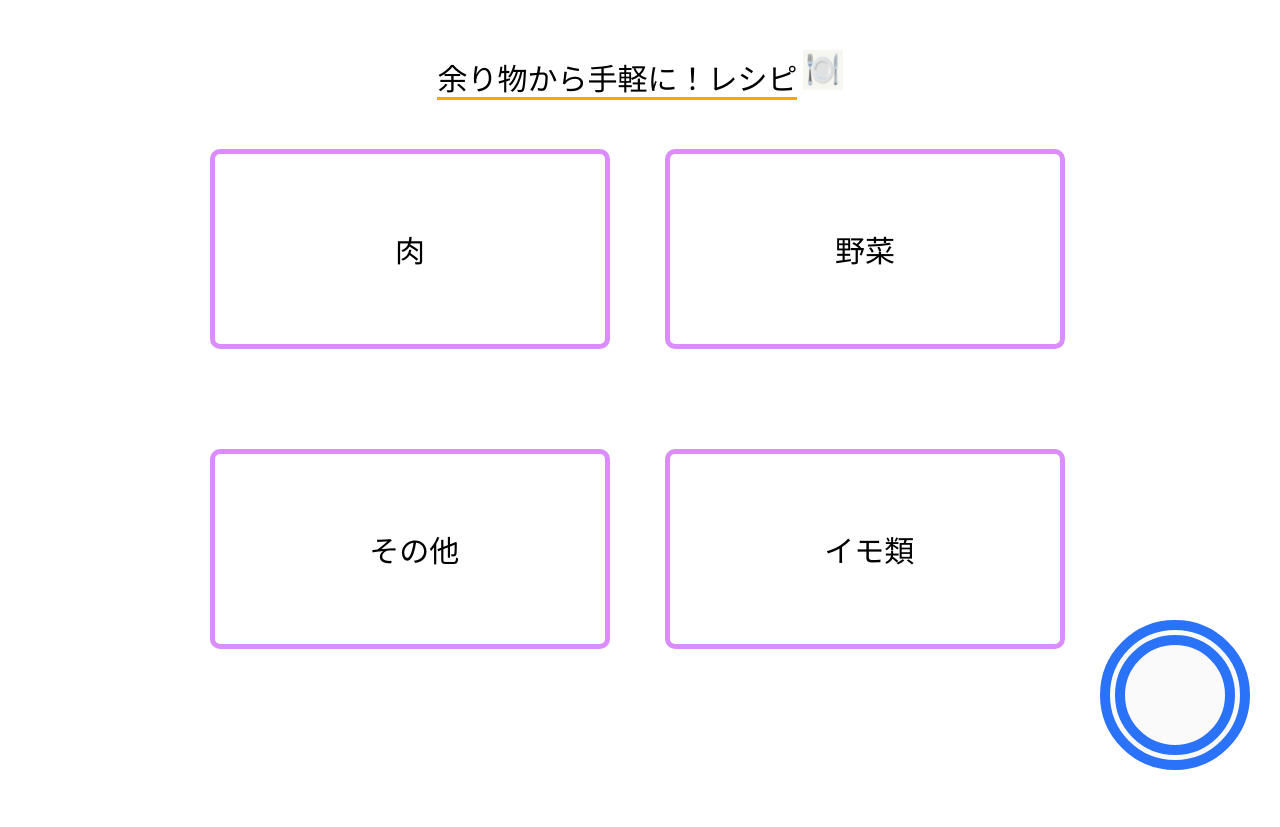
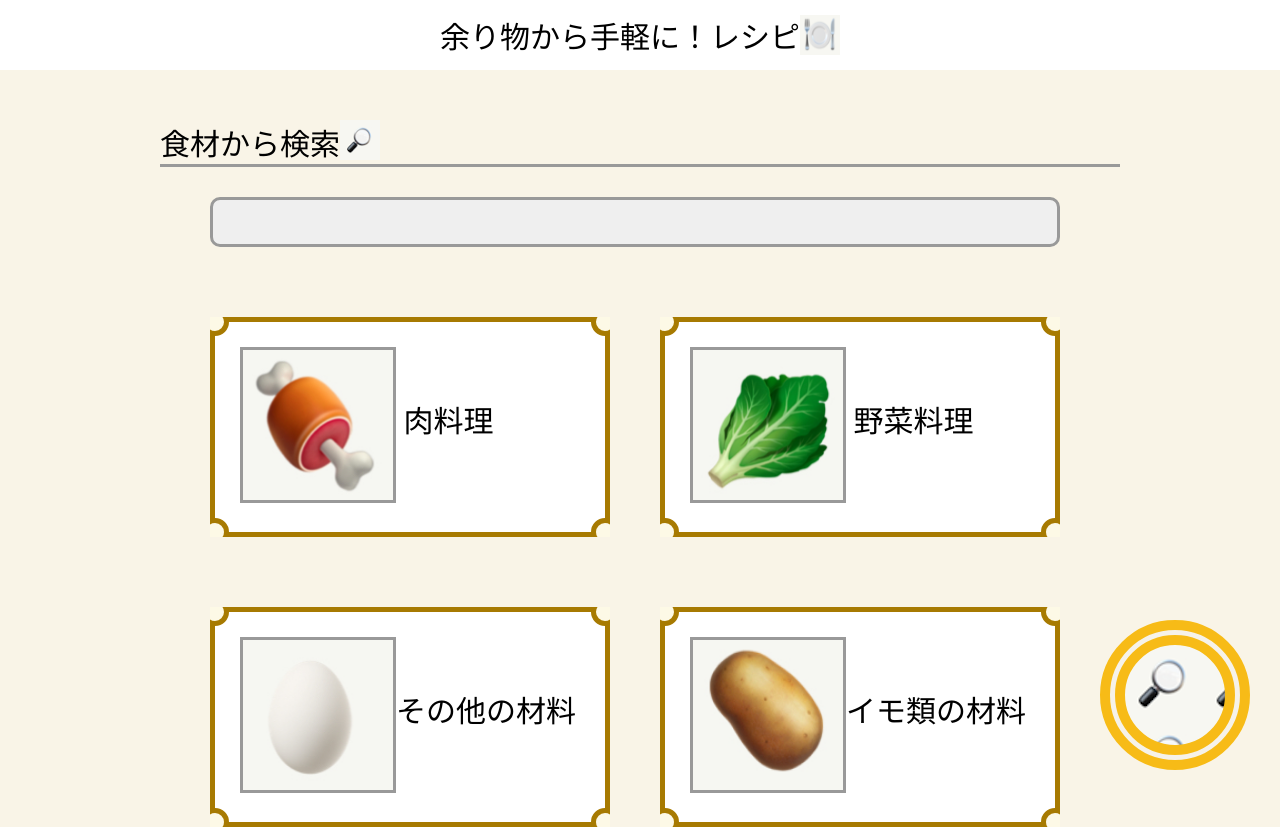
Before and after one commit to peko-29/recipe, a Django app: template recipe/templates/recipe/index.html in a window 1280 px wide. Before the commit the page ends 770 px from the top, so only its background shows below. Run offline with Django 3.2, Linux system fonts and the light colour scheme; the template is opened without the code that fills it: values that come from a table or form of the project are taken from there, others are empty; data comes from the database, SQL or seed files in the repository; some libraries are stand-ins or nearby versions.

Commit message:
“index-haruki”

```diff
--- a/recipe/templates/recipe/index.html
+++ b/recipe/templates/recipe/index.html
@@ -9,62 +9,99 @@
     <title>検索画面</title>
   </head>
 
-  <body id="wrap">
-    <div id="app" class="continer">
-      <div class="genre-continer">
-        <div class="title">
-          <span class="under-1">余り物から手軽に！レシピ</span>
-          <img src="/images/silver.png" class="silver_png">
-        </div>
+  <body>
+    <div class="continer">
+      <div class="title">
+        <p class="under-1">余り物から手軽に！レシピ<img src="/images/silver.png" class="silver_png"></p>
+      </div>
 
 
+      <div class="genre-continer" id="wrap">
+           <!--genre button ・・・ ① -->
 
-          <!-- genre button ・・・ ① -->
+          <div class="genre-header">
+             <p class="under-2">食材から検索<img src="/images/search.png" class="silver_png"></p>
 
-          <!--<div class="genre-header">-->
-          <!--   <span class="under-2">食材から検索</span>-->
-          <!--   <img src="/images/search.png" class="silver_png">-->
+
              <!--検索バー -->
-          <!--  <div class="search-bar-continer">-->
-          <!--    <input type="button"  id="search"class="search-bar"></input>-->
-
-          <!--  </div>-->
-          <!--</div>-->
+            <div class="search-bar-continer">
+              <input type="button"  id="search"class="search-bar"></input>
+            </div>
+          </div>
 
           <span id="test1"></span>
 
-            <!-- 大ジャンルボタン -->
+          <!-- 大ジャンルボタン -->
           <div class="genre-body-1">
-            {% for genre in genres_list %}
-              {% if genre.id == 1 %}
-               <input type="button" class="genre-button" id="btn1" value="{{ genre.name }}" onclick="cal1()" style="cursor:pointer;"></input>
-              {% endif %}
-            {% endfor %}
+            <div id="box01" class="box-outer">
+              <input type="button" class="genre-button" id="btn1" value="{{ genre.name }}" onclick="cal1()" style="cursor:pointer;"></input>
+              <div class="circle top-left"></div>
+              <div class="circle top-rigt"></div>
+              <div class="circle btm-left"></div>
+              <div class="circle btm-rigt"></div>
+                <div class="box-block">
+                  {% for genre in genres_list %}
+                    {% if genre.id == 1 %}
+
+                     <p class="genre-text"><img src="/images/meat.png" class="genre_png">  {{ genre.name }}料理</p>
+                    {% endif %}
+                  {% endfor %}
+                </div>
+            </div>
 
 
-              {% for genre in genres_list %}
-              {% if genre.id == 2 %}
-               <input type="button" class="genre-button" id="btn2" value="{{ genre.name }}" onclick="cal2()" style="cursor:pointer;"> </input>
-              {% endif %}
-              {% endfor %}
+            <div id="box01" class="box-outer">
+              <input type="button" class="genre-button" id="btn2" value="{{ genre.name }}" onclick="cal2()" style="cursor:pointer;"> </input>
+              <div class="circle top-left"></div>
+              <div class="circle top-rigt"></div>
+              <div class="circle btm-left"></div>
+              <div class="circle btm-rigt"></div>
+                <div class="box-block">
+                  {% for genre in genres_list %}
+                    {% if genre.id == 2 %}
 
+                      <p class="genre-text"><img src="/images/vegetable.png" class="genre_png">  {{ genre.name }}料理</p>
+                    {% endif %}
+                  {% endfor %}
+                </div>
+            </div>
           </div>
-          <div class="genre-body-2">
-              {% for genre in genres_list %}
-              {% if genre.id == 3 %}
+
+          <div class="genre-body-1">
+            <div id="box01" class="box-outer">
               <input type="button" class="genre-button" id="btn3" value=" {{ genre.name }}" onclick="cal3()" style="cursor:pointer;"> </input>
-              {% endif %}
-              {% endfor %}
+              <div class="circle top-left"></div>
+              <div class="circle top-rigt"></div>
+              <div class="circle btm-left"></div>
+              <div class="circle btm-rigt"></div>
+                <div class="box-block">
+                  {% for genre in genres_list %}
+                    {% if genre.id == 3 %}
 
+                     <p class="genre-text"><img src="/images/egg.png" class="genre_png">{{ genre.name }}の材料</p>
+                    {% endif %}
+                  {% endfor %}
+                </div>
+            </div>
 
-              {% for genre in genres_list %}
-              {% if genre.id == 5 %}
-               <input type="button" class="genre-button" id="btn4" value=" {{ genre.name }}" onclick="cal4()" style="cursor:pointer;"></input>
-              {% endif %}
-              {% endfor %}
-           </div>
+            <div id="box01" class="box-outer">
+              <input type="button" class="genre-button" id="btn4" value=" {{ genre.name }}" onclick="cal4()" style="cursor:pointer;"></input>
+              <div class="circle top-left"></div>
+              <div class="circle top-rigt"></div>
+              <div class="circle btm-left"></div>
+              <div class="circle btm-rigt"></div>
+                <div class="box-block">
+                  {% for genre in genres_list %}
+                    {% if genre.id == 5 %}
 
-      </div>
+                      <p class="genre-text"><img src="/images/potato.png" class="genre_png">{{ genre.name }}の材料</p>
+                    {% endif %}
+                  {% endfor %}
+                </div>
+            </div>
+          </div>
+        </div>
+    </div>
 
 
 
@@ -650,54 +714,65 @@
       color: #FFF;
     }
 
-
-    }
+}
 
 
 
 
-
+  /*パソコンサイズ*/
    @media screen and (min-width: 767px) {
 
-
-
     body {
-       font-size: 16px;
-      font-family: Verdana, sans-serif;
+      font-size: 16px;
+      /*font-family: Verdana, sans-serif;*/
+      font-family: "Rounded Mplus 1c";
       width: 100%;
-      /*height: 900px;*/
       text-align:center;
-
+      background-color: hsla(44, 95%, 39%, 0.094);
+      margin: 0 auto;
+      padding: 0;
     }
 
-    #wrap{
-      width: 960px;	   /*全体の幅を指定する*/
-
-      margin: 0 auto;    /*マージンの指定をする、ブラウザ対策*/
-      text-align:left;   /*全体を左揃えにする。*/
-      margin-top: 50px;
+    .continer {
+      margin: 0;
     }
 
     /*タイトル*/
     .title {
+      text-align: center;
+      background-color: #FFF;
+      color: #000;
 
-      text-align: center;
+      margin: 0;
+      padding: 0;
     }
 
     .under-1 {
-      border-bottom: 3px solid #ffa500;
+       height: 70px;
       font-size: 30px;
-
-       height:20px;
-       vertical-align:baseline;
+      margin: 0;
+      padding: 0;
+      display: -webkit-flex;
+       display: flex;
+       -webkit-align-items: center; /* 縦方向中央揃え（Safari用） */
+       align-items: center; /* 縦方向中央揃え */
+       -webkit-justify-content: center; /* 横方向中央揃え（Safari用） */
+       justify-content: center; /* 横方向中央揃え */
     }
 
     /*画像*/
     .silver_png {
-
       width: 40px;
       height: 40px;
-      vertical-align:baseline;
+      vertical-align:top;
+    }
+
+
+    #wrap{
+      width: 960px;	   /*全体の幅を指定する*/
+      margin: 0 auto;    /*マージンの指定をする、ブラウザ対策*/
+      text-align:left;
+      /*全体を左揃えにする。*/
     }
 
 
@@ -733,30 +808,14 @@
 
     /* 検索ボタン */
     .search-button {
-      z-index: 3;
+      z-index: 5;
 
       width: 150px;
       height: 150px;
       position: relative;
-      border: solid #2a72f8 10px;
+      border: solid #f7bb17 10px;
       border-radius: 50%;
       box-sizing: border-box;
-
-      /*width: 150px;*/
-      /*height: 150px;*/
-      /*position: relative;*/
-      /*border: solid #4169e1 5px;*/
-      /*border-radius: 50%;*/
-      /*box-sizing: border-box;*/
-
-      /*width: 150px;*/
-      /*height: 150px;*/
-      /*position: relative;*/
-      /*border: solid #2a72f8 15px;*/
-      /*border-radius: 50%;*/
-      /*box-sizing: border-box;*/
-
-
       position: fixed;
        /*ヘッダーの固定 */
       bottom: 30px;
@@ -772,30 +831,16 @@
       position: absolute;
       top: 5px;
       left: 5px;
-      border: solid #2a72f8 10px;
+      border: solid #f7bb17 10px;
       border-radius: 50%;
       box-sizing: border-box;
-
-      /*content: "";*/
-      /*width: 120px;*/
-      /*height: 120px;*/
-      /*position: absolute;*/
-      /*top: 10px;*/
-      /*left: 10px;*/
-      /*border: solid #4169e1 5px;*/
-      /*border-radius: 50%;*/
-      /*box-sizing: border-box;*/
-
-
-      /*content: "";*/
-      /*width: 110px;*/
-      /*height: 110px;*/
-      /*position: absolute;*/
-      /*top: 5px;*/
-      /*left: 5px;*/
-      /*border: solid #2a72f8 15px;*/
-      /*border-radius: 50%;*/
-      /*box-sizing: border-box;*/
+      background-image:url(/images/search.png);
+      /*background-repeat: no-repeat; */
+      /* 画像の繰り返しを指定*/
+      /*width:auto;  */
+      /* 横幅のサイズを指定*/
+      /*height:400pX;   */
+      /* 縦幅のサイズを指定*/
     }
 
     .search-continer {
@@ -803,42 +848,104 @@
     }
 
     /*ジャンルボタン*/
-    .genre-body {
-      display: inline-flex;
-
+    .genre-body-1 {
+      display: flex;
+      margin-top: 70px;
     }
 
 
-    .genre-button {
-      /* position: absolute; */
-    	/* top: 50%; */
-    	/* left: 50%; */
-    	/* transform: translate(-50%, -50%); */
-      background: rgb(255, 255, 255);
-      border: 5px solid#db8dff;
+    .box-outer {
+      position: relative;
+      z-index: 1;
+      overflow: hidden;
       font-size: 30px;
       width: 400px;
-      height: 200px;
-      margin: 50px 0px 50px 50px;
-      border-radius: 10px;
+      margin-left: 50px;
+      }
+
+    .box-block {
+      position: relative;
+      padding: 0;
+      margin-right: 20px;
+       margin: 0;
+      }
+
+    .circle {
+      width: 18px;
+      height: 18px;
+      position: absolute;
+      z-index: 2;
+      -webkit-border-radius: 100%;
+      -moz-border-radius: 100%;
+      -ms-border-radius: 100%;
+      -o-border-radius: 100%;
+      border-radius: 120%;
+      }
+
+    .top-left { left: -9px; top: -9px; }
+    .top-rigt { right: -9px; top: -9px; }
+    .btm-left { left: -9px; bottom: -9px; }
+    .btm-rigt { right: -9px; bottom: -9px; }
+
+    #box01 .circle { background: rgb(253, 249, 230);
+      border: 5px solid #a77a01; }
+    #box01 .box-block { background: rgb(255, 255, 255);
+      border: 5px solid #a77a01; padding: 25px; }
+
+
+      .genre_png {
+      border: 3px solid #999;
+      width: 150px;
+      height: 150px;
+      /*margin: 0 auto;*/
+      vertical-align: middle;
+      vertical-align: center;
+    }
+
+    .genre-text {
+      margin: 0 auto;
+      height: 160px;
+    }
+
+    .genre-button {
+      background: transparent;
+      border:  transparent;
+      color: transparent;
+      position: absolute;
+      margin: 0 auto;
+      width: 100%;
+      height: 100%;
+      z-index: 1;
     }
 
     /*小ジャンルボタン*/
     .small-button {
-      background: #8deeff;
+      background: #facd64;
       color: #333; /* 文字色を黒に */
       font-size: 14px; /* 文字サイズを14pxに */
-      border: 1px solid #33e0ff	; /* 淵の線を指定 */
+      border: 1px solid #ffc933	; /* 淵の線を指定 */
       border-radius: 20px; /* 角丸を入れて、左右が丸いボタンにする */
       padding: 5px 20px; /* 上下左右に余白をトル */
     }
 
+    li {
+      list-style: none;
+      padding: 0;
+      text-align: left;
+    }
+
+    .ul_left {
+    display: table;
+    position: relative;
+    margin-right: auto;
+    padding:0;
+    }
 
 
     /*ポップアップ*/
     .overlay{
       /*　要素を重ねた時の順番　*/
-      z-index:1;
+      z-index:3;
 
       /*　画面全体を覆う設定　*/
       display: none;
```
Also changed, not shown: other parts of recipe/templates/recipe/index.html (+136 -110 lines), images/egg.png, images/meat.png, images/potato.png, images/vegetable.png.
